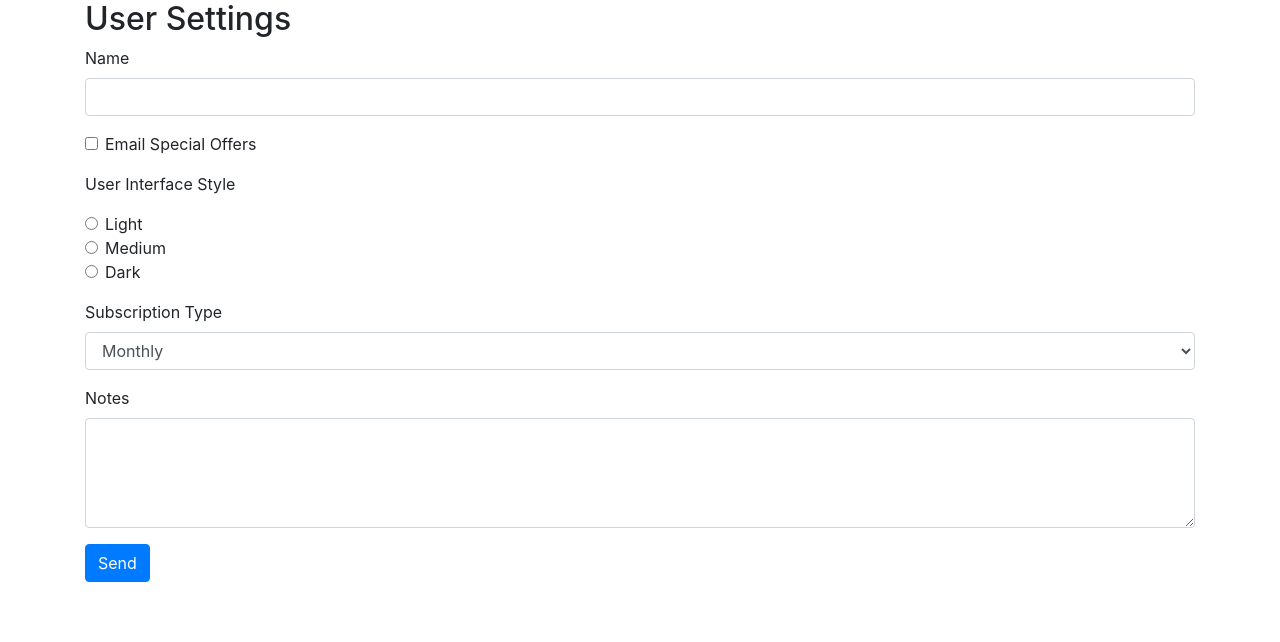
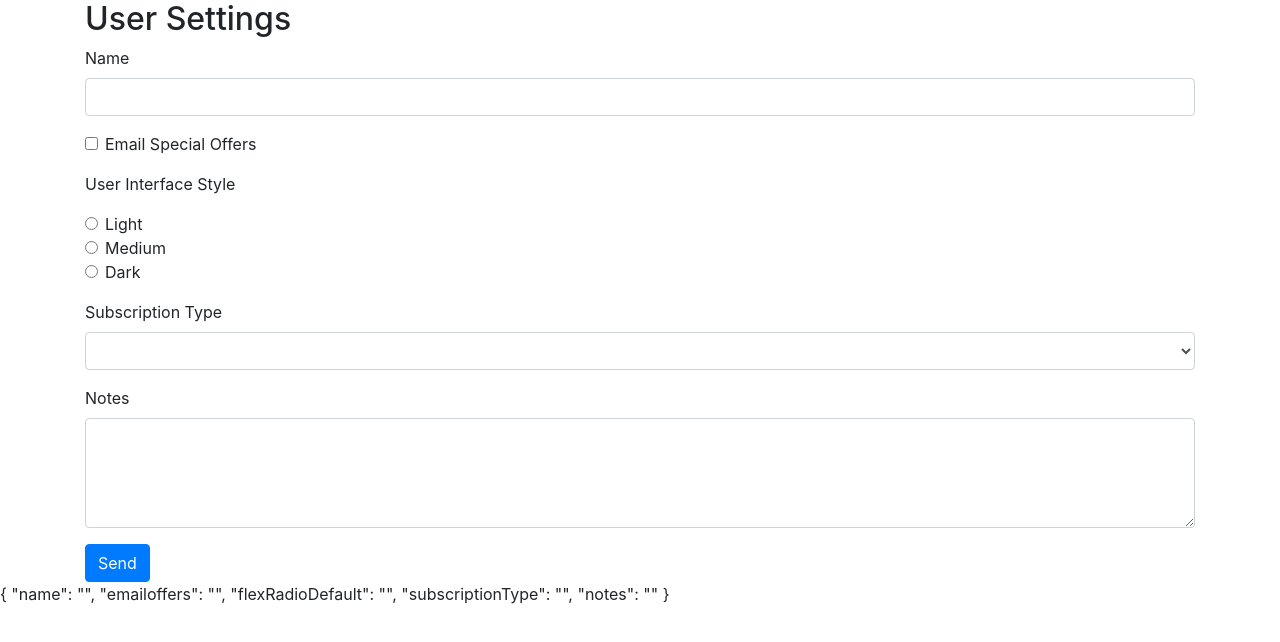
Before and after one commit to SteveMustanski/ps-demo, an Angular app: page / in a window 1280 px wide. Shown: the top 642 px of the page. Built offline with nearby package versions, Linux system fonts and the light colour scheme.

Commit message:
added ngmodel to get data from form

```diff
--- a/src/app/user-settings-form/user-settings-form.component.html
+++ b/src/app/user-settings-form/user-settings-form.component.html
@@ -1,12 +1,12 @@
 <div class="container">
   <h2>User Settings</h2>
-  <form action="">
+  <form #form="ngForm" action="">
     <div class="form-group">
       <label for="name">Name</label>
-      <input id="name" name='name' class='form-control' />
+      <input id="name" name='name' class='form-control' ngModel/>
     </div>
     <div class="form-check form-group">
-      <input class="form-check-input" type="checkbox" value="" id="emailoffers" >
+      <input class="form-check-input" type="checkbox" value="" id="emailoffers" name='emailoffers' ngModel>
       <label class="form-check-label" for="emailoffers">
         Email Special Offers
       </label>
@@ -14,19 +14,19 @@
     <p>User Interface Style</p>
     <div class="form-group">
       <div class="form-check">
-        <input class="form-check-input" type="radio" name="flexRadioDefault" id="lightInterface">
+        <input class="form-check-input" type="radio" name="flexRadioDefault" id="lightInterface" value="light" ngModel>
         <label class="form-check-label" for="lightInterface">
           Light
         </label>
       </div>
       <div class="form-check">
-        <input class="form-check-input" type="radio" name="flexRadioDefault" id="mediumInterface" >
+        <input class="form-check-input" type="radio" name="flexRadioDefault" id="mediumInterface" value="medium" ngModel>
         <label class="form-check-label" for="mediumInterface">
           Medium
         </label>
       </div>
       <div class="form-check">
-        <input class="form-check-input" type="radio" name="flexRadioDefault" id="darkInterface" >
+        <input class="form-check-input" type="radio" name="flexRadioDefault" id="darkInterface" value='dark' ngModel>
         <label class="form-check-label" for="darkInterface">
           Dark
         </label>
@@ -34,17 +34,19 @@
     </div>
     <div class="form-group">
       <label for="subscriptionType">Subscription Type</label>
-      <select class="form-control" aria-label=".form-select-sm example" id="subscriptionType">
-        <option value="1">Monthly</option>
-        <option value="2">Annually</option>
-        <option value="3">Lifetime</option>
+      <select class="form-control" aria-label=".form-select-sm example" id="subscriptionType" name='subscriptionType' ngModel>
+        <option value="Monthly">Monthly</option>
+        <option value="Annual">Annually</option>
+        <option value="Liftime">Lifetime</option>
       </select>
     </div>
     <div class="form-group">
       <label for="notes">Notes</label>
-      <textarea class='form-control' rows=4 id="notes"></textarea>
+      <textarea class='form-control' rows=4 id="notes" name='notes' ngModel></textarea>
     </div>
     <button class='btn btn-primary'>Send</button>
   </form>
 
 </div>
+
+{{ form.value | json }}
```
